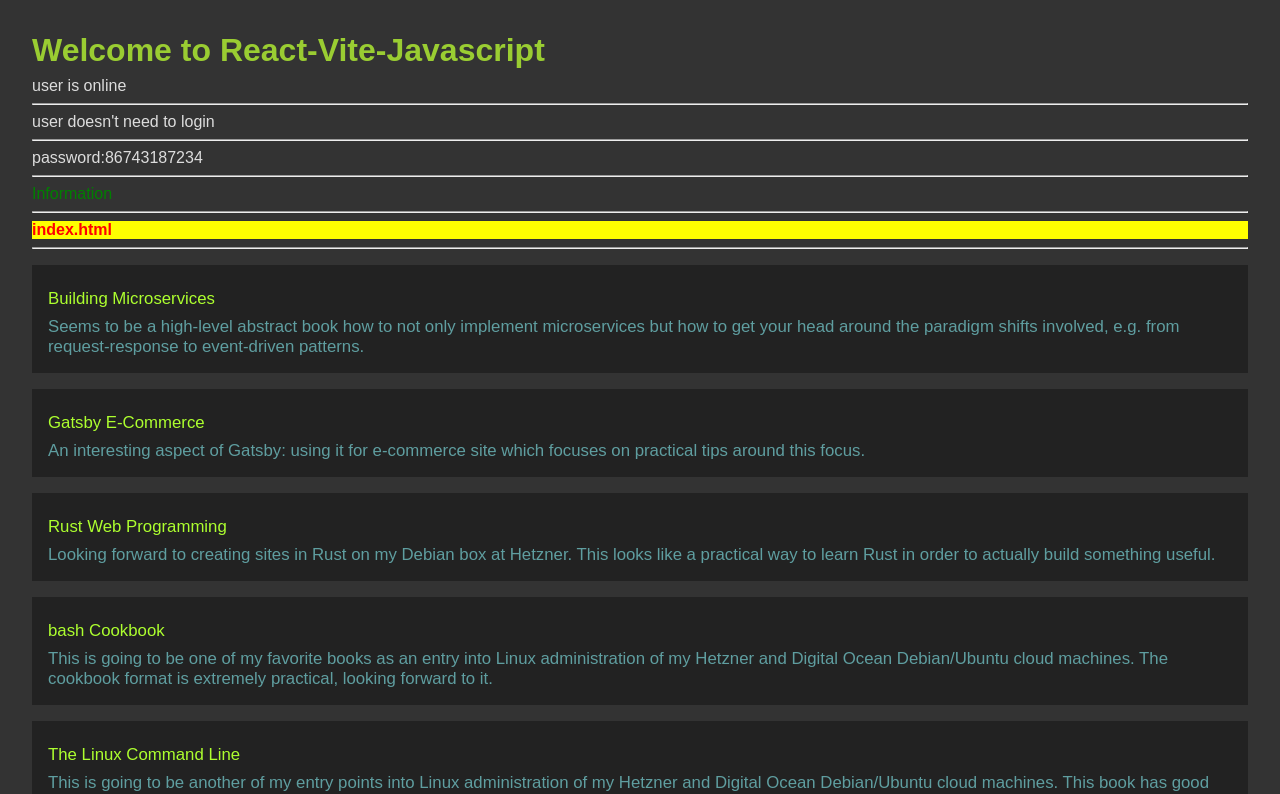
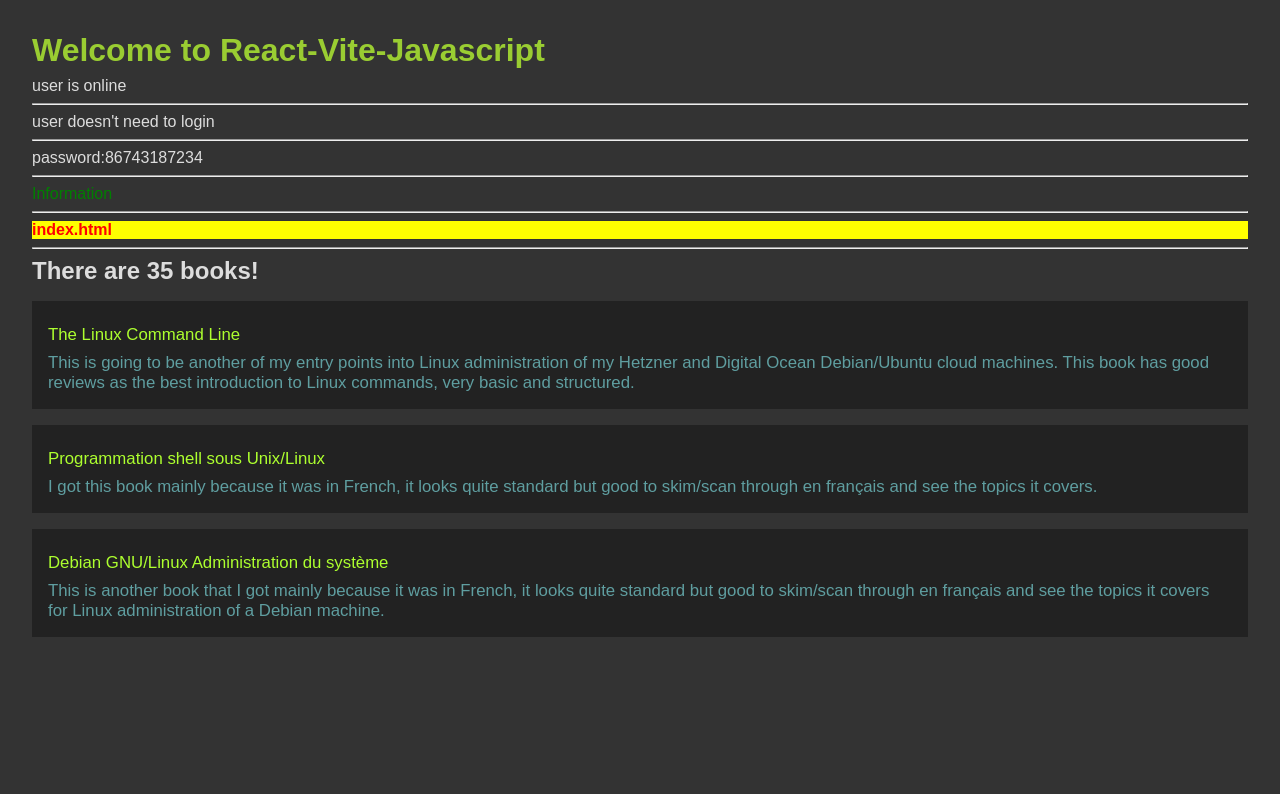
Before and after one commit to Scientific-Research/mk004-vite-react-start, a React (Vite) app: page / in a window 1280 px wide. Shown: the top 794 px of the page. Built offline with nearby package versions, Linux system fonts and the light colour scheme.

Commit message:
the books only with Linux title are there

```diff
--- a/src/App.jsx
+++ b/src/App.jsx
@@ -44,13 +44,20 @@ export const App = () => {
 
       <hr />
 
+      <h2>There are {books.length} books!</h2>
+      {/* Only books with title: Linux */}
       <div className="books">
-        {books.map((b) => (
-          <div className="book">
-            <p className="title">{b.title}</p>
-            <p className="description">{b.description}</p>
-          </div>
-        ))}
+        {
+          books
+            .filter((b) => b.title.includes('Linux'))
+            .map((b, index) => (
+              <div className="book" key={index}>
+                <p className="title">{b.title}</p>
+                <p className="description">{b.description}</p>
+              </div>
+            ))
+          // .filter((b) => b.title.includes('Linux'))}
+        }
       </div>
     </div>
   );
```
